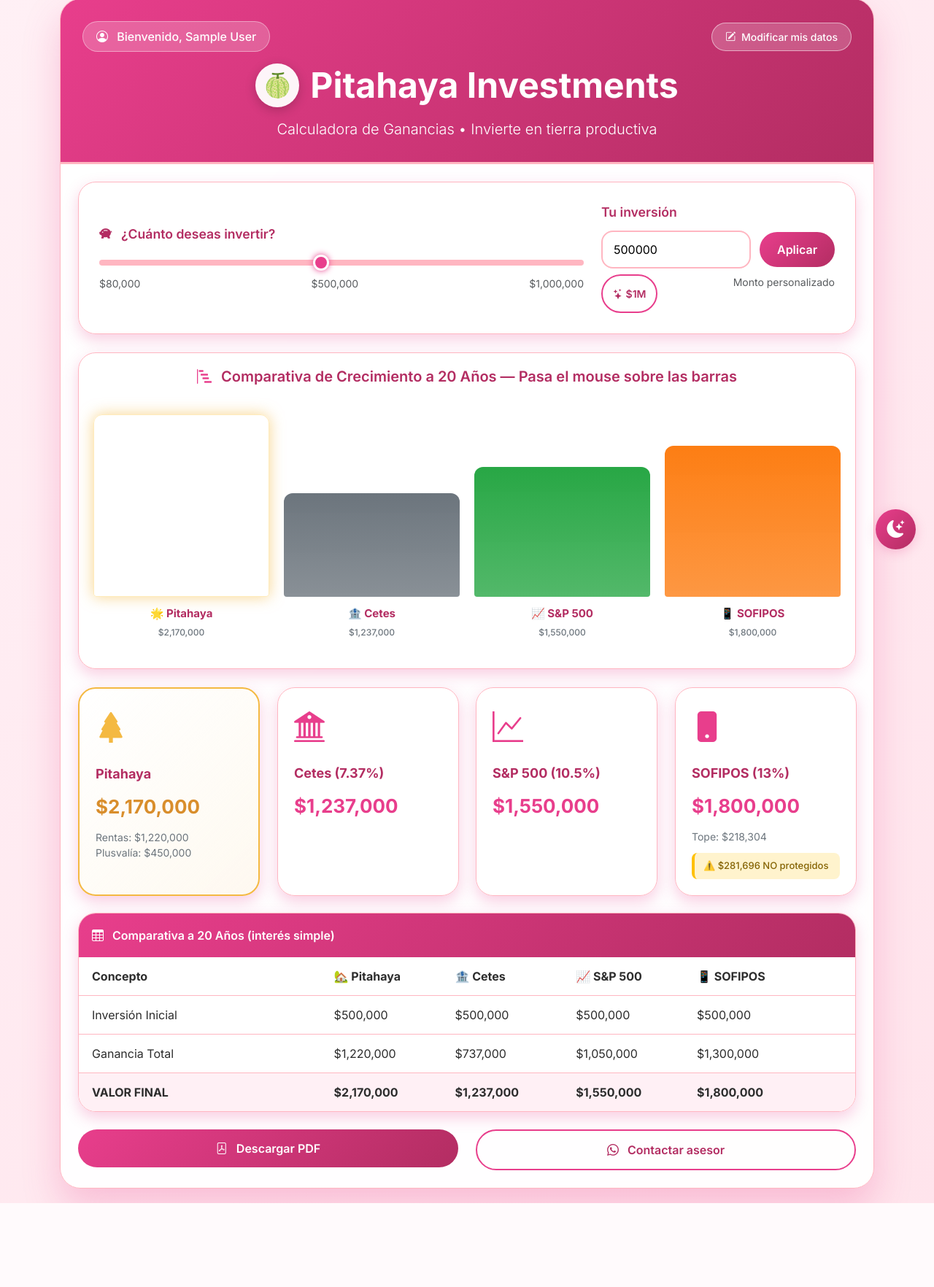
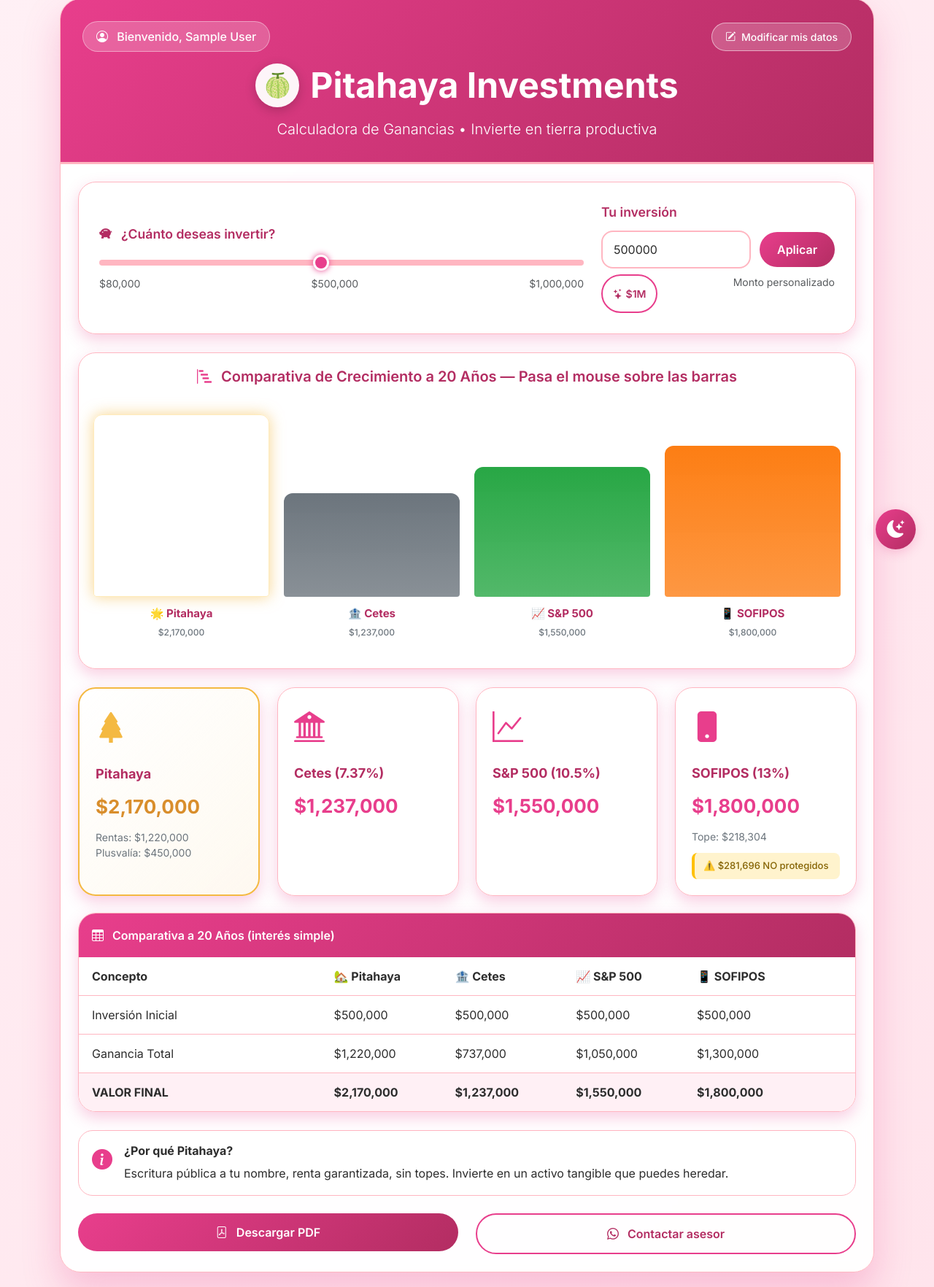
Before and after one commit to D3vBoy/pitahaya-calculadora, a Flask app: page /calculadora in a window 1280 px wide. Shown: the part 22-1786 px from the top of the page at 73% size. Before the commit the page ends 1671 px from the top, so only its background shows below. Run offline with Flask 3, Linux system fonts and the light colour scheme; the visitor is signed in with stand-in values (Sample User, id 1); a map, chart or similar area stays blank.

Commit message:
Actualización completa 1.1

```diff
--- a/templates/calculadora.html
+++ b/templates/calculadora.html
@@ -22,20 +22,27 @@
             --pitahaya-gold-dark: #D98E2C;
             --text-dark: #2D2D2D;
             --text-muted: #6c757d;
+            --text-light: #4a4a4a;
             --card-bg: white;
             --border-color: #FFB6C1;
             --warning-bg: #fff3cd;
             --warning-text: #856404;
             --warning-border: #ffc107;
+            --slider-label-color: #B32D62;
+            --table-text-color: #2D2D2D;
+            --footer-text-color: #2D2D2D;
+            --chart-label-color: #B32D62;
+            --investment-detail-color: #6c757d;
         }
 
-        /* MODO OSCURO - PALETA PITAHAYA NOCTURNA */
+        /* MODO OSCURO - TODOS LOS TEXTOS CORREGIDOS */
         body.dark-mode {
             background: linear-gradient(135deg, #0f0c1a 0%, #1a142f 50%, #0f0c1a 100%);
             --pitahaya-white: rgba(18, 14, 28, 0.92);
             --pitahaya-shadow: rgba(232, 62, 140, 0.35);
             --text-dark: #F8F4E8;
             --text-muted: #C4B5A0;
+            --text-light: #E8E0D5;
             --card-bg: rgba(25, 20, 40, 0.85);
             --border-color: #E83E8C;
             --warning-bg: rgba(232, 62, 140, 0.15);
@@ -242,6 +296,7 @@
             font-size: 16px;
             background: white;
             transition: all 0.3s;
+            color: var(--text-dark);
         }
 
         .custom-input-group input:focus {
@@ -508,6 +562,12 @@
             border-radius: 20px;
             margin-top: 25px;
             border: 1px solid var(--pitahaya-secondary);
+        }
+
+        .footer-note p,
+        .footer-note h6,
+        .footer-note strong {
+            color: var(--footer-text-color);
         }
 
         /* ANIMACIONES */
@@ -714,6 +774,19 @@
                     </div>
                 </div>
 
+                <!-- FOOTER NOTE -->
+                <div class="footer-note">
+                    <div class="d-flex">
+                        <div class="me-3">
+                            <i class="bi bi-info-circle-fill fs-3" style="color: var(--pitahaya-primary);"></i>
+                        </div>
+                        <div>
+                            <h6 style="font-weight: 700;">¿Por qué Pitahaya?</h6>
+                            <p class="mb-0">Escritura pública a tu nombre, renta garantizada, sin topes. Invierte en un activo tangible que puedes heredar.</p>
+                        </div>
+                    </div>
+                </div>
+
                 <!-- BOTONES -->
                 <div class="row mt-4">
                     <div class="col-md-6">
```
Also changed, not shown: other parts of templates/calculadora.html (+52 -8 lines).
